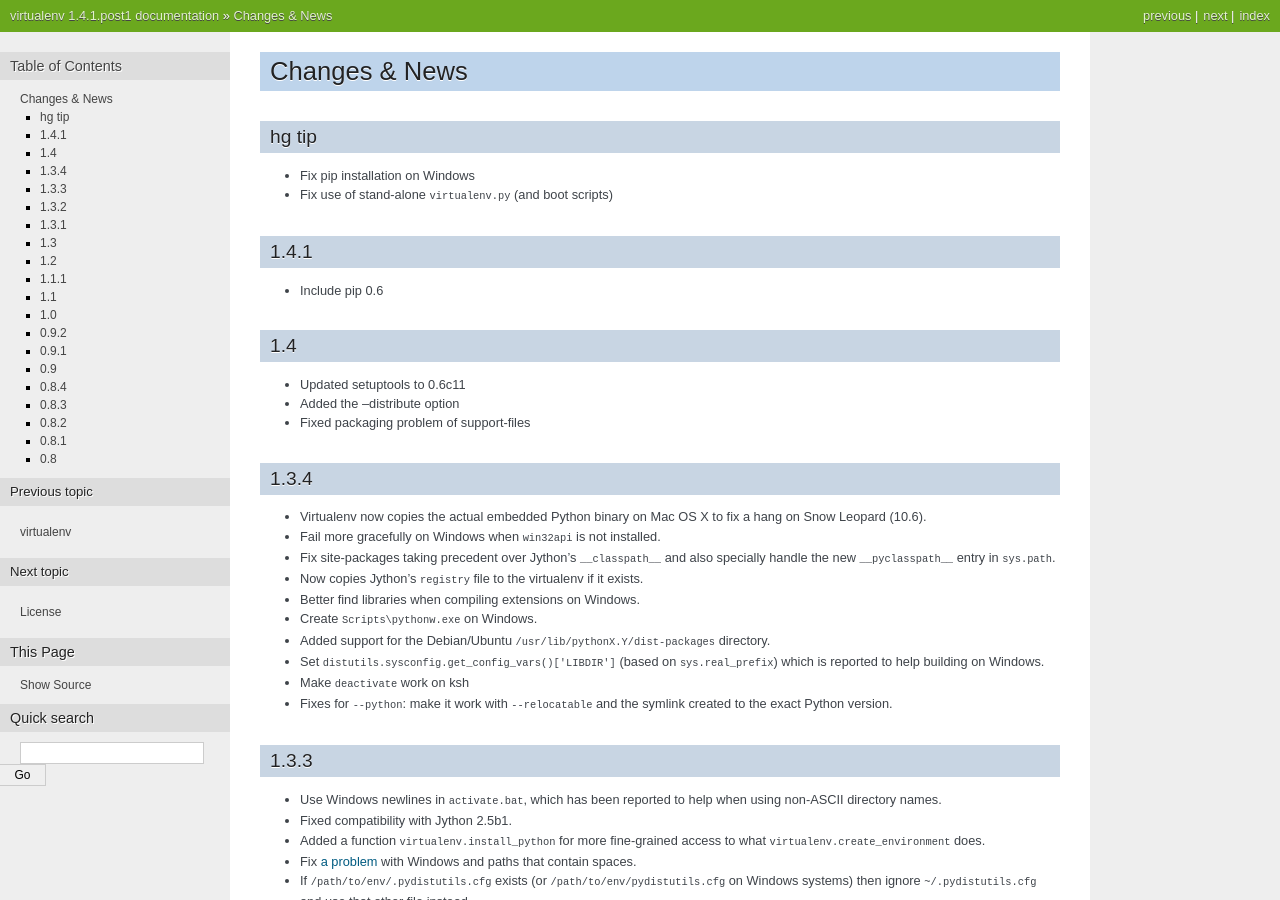
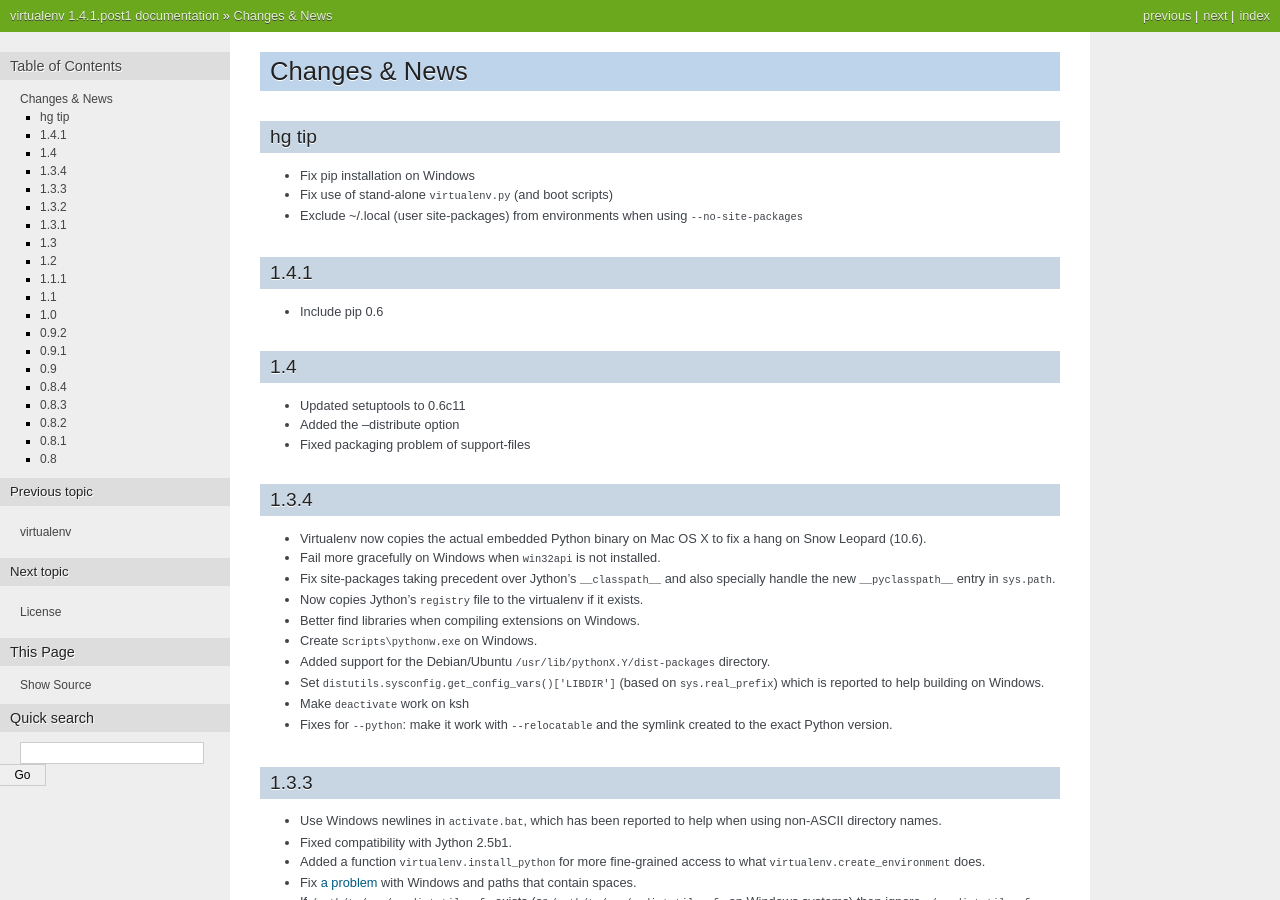
Before and after one commit to pypa/virtualenv, a Sphinx documentation site: the page built from docs/news.txt, in a window 1280 px wide and 900 px high. Built offline with Sphinx 7.4.7, drawn with Linux system fonts in a browser that asks for light colours.

Commit message:
news for last commit

```diff
--- a/docs/news.txt
+++ b/docs/news.txt
@@ -7,6 +7,9 @@
 * Fix pip installation on Windows
 
 * Fix use of stand-alone ``virtualenv.py`` (and boot scripts)
+
+* Exclude ~/.local (user site-packages) from environments when using
+  ``--no-site-packages``
 
 1.4.1
 ~~~~~
```
